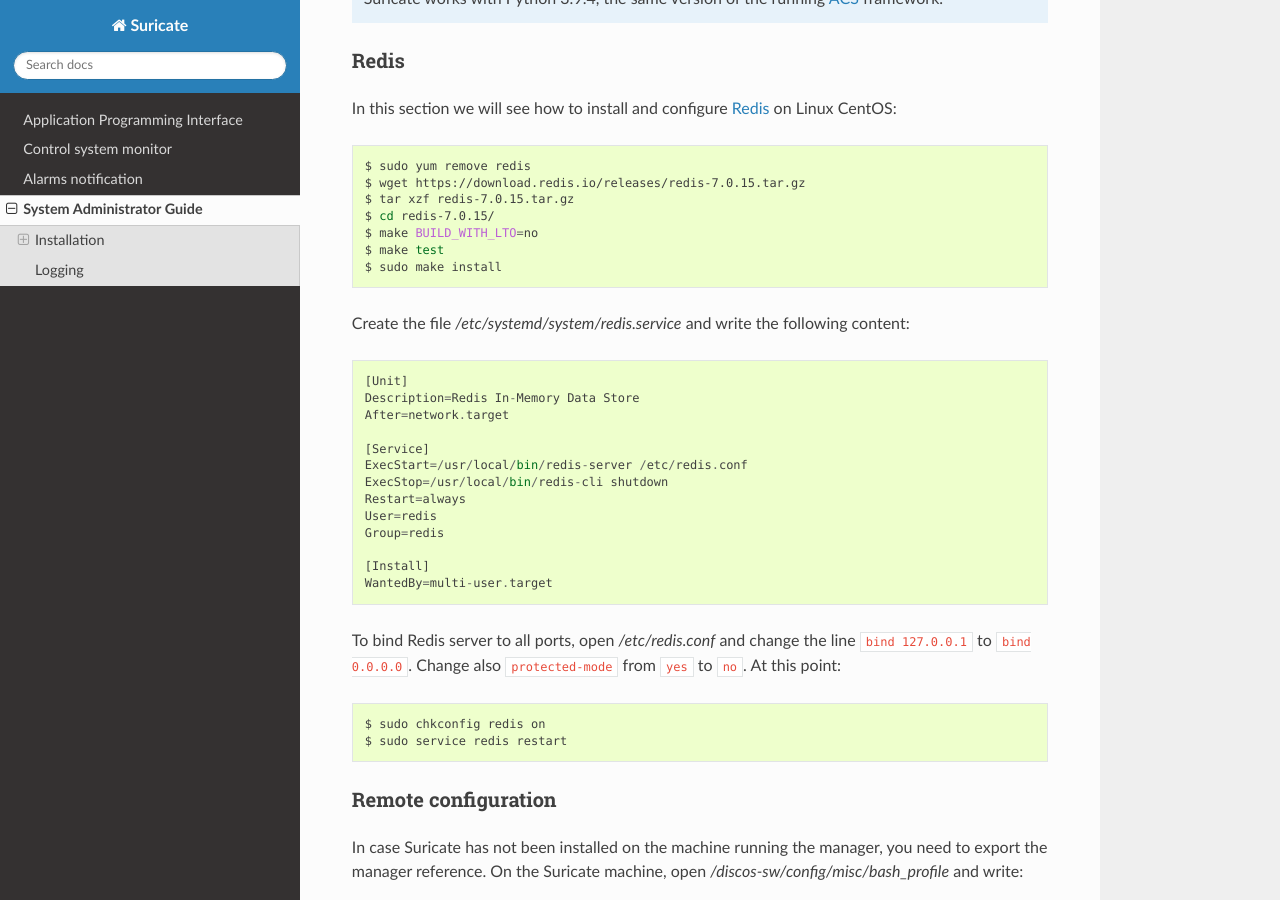
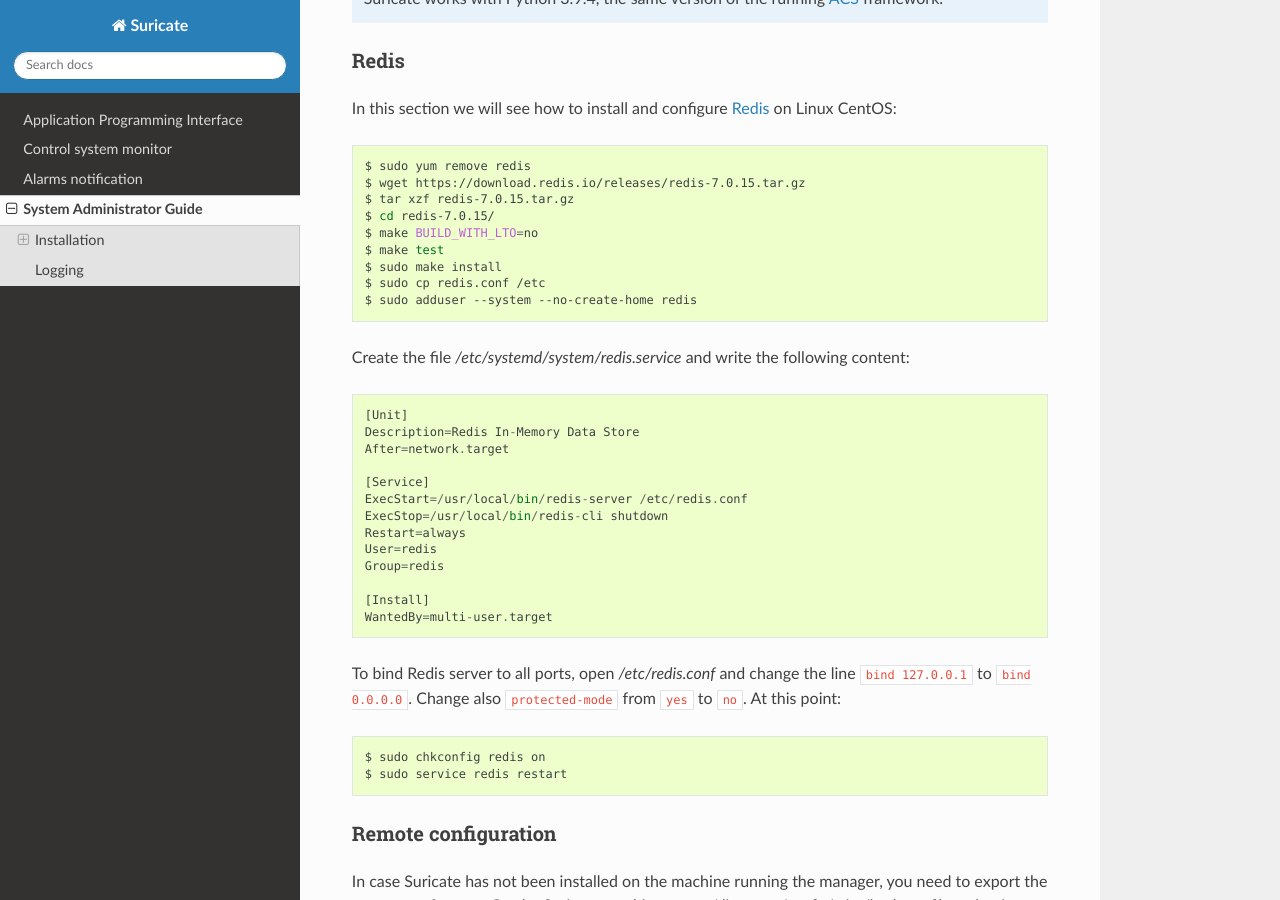
Before and after one commit to discos/suricate, a Sphinx documentation site: the page built from docs/adminguide.rst, in a window 1280 px wide and 900 px high, scrolled down 450 px. Built offline with Sphinx 7.4.7 and the Read the Docs theme 3.1.0, drawn with Linux system fonts in a browser that asks for light colours.

Commit message:
Fix issue 157

```diff
--- a/docs/adminguide.rst
+++ b/docs/adminguide.rst
@@ -33,6 +33,8 @@
    $ make BUILD_WITH_LTO=no
    $ make test
    $ sudo make install
+   $ sudo cp redis.conf /etc
+   $ sudo adduser --system --no-create-home redis
 
 Create the file */etc/systemd/system/redis.service* and write the following content::
 
```
